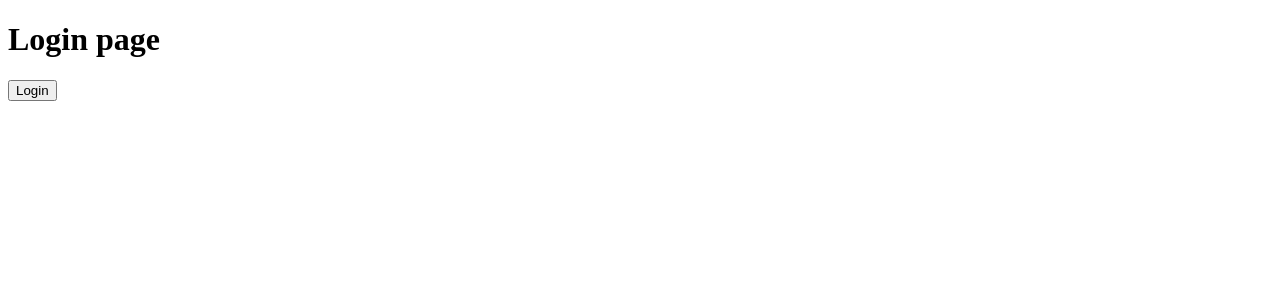
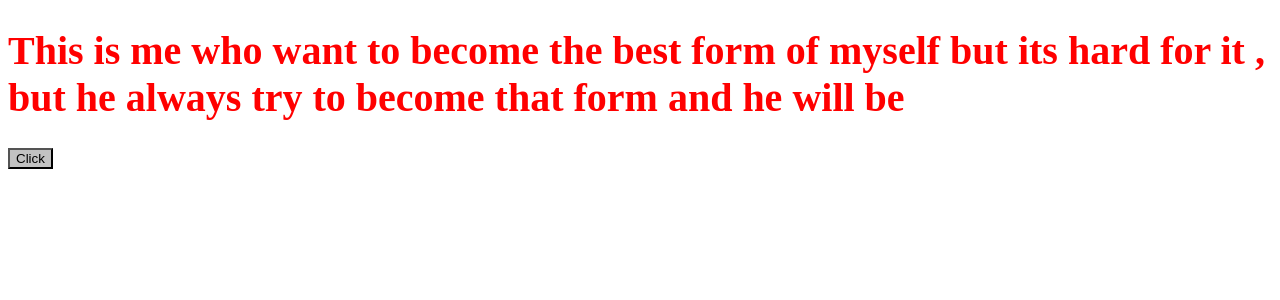
Before and after one commit to Aakashmid/ReactJsTutorial, a React (Vite) app in the folder ReactJsTut1/: page / in a window 1280 px wide. Shown: the top 300 px of the page. Built offline with nearby package versions, Linux system fonts and the light colour scheme.

Commit message:
inline css and mapping in react

```diff
--- a/ReactJsTut1/src/App.jsx
+++ b/ReactJsTut1/src/App.jsx
@@ -9,6 +9,8 @@ import { LiftingStateUp } from './Components/LiftingStateUp'
 import { LearnUseCallback } from './Components/LearnUseCallback'
 import { LearnCustomHooks } from './Components/LearnCustomHooks'
 import { LearnConditionalRendering } from './Components/LearnConditionalRendering'
+import { LearnMap } from './Components/LearnMap'
+import { LearnInlineCss } from './Components/LearnInlineCss'
 function App() {
   // const showdata=(d)=>{
   //   console.log(d);
@@ -36,8 +38,11 @@ function App() {
 
       {/* <LearnCustomHooks/> */}
 
-      <LearnConditionalRendering/>
+      {/* <LearnConditionalRendering/> */}
 
+      {/* <LearnMap/> */}
+
+      <LearnInlineCss/>
     </>
   )
 }
--- /dev/null
+++ b/ReactJsTut1/src/Components/LearnInlineCss.jsx
@@ -0,0 +1,15 @@
+
+
+export const LearnInlineCss = () => {
+
+    const btnStyle={
+        'color':'black',
+        'backgroundColor':'#9999'
+    }
+  return (
+    <>
+    <h1 style={{'fontSize':'40px', 'color':'red'}}>This is me who want to become the best form of myself but its hard for it , but he always try to become that form and he will be </h1>
+    <button style={btnStyle}>Click</button>
+    </>
+  )
+}
--- /dev/null
+++ b/ReactJsTut1/src/Components/LearnMap.jsx
@@ -0,0 +1,12 @@
+
+export const LearnMap = () => {
+    const data=['item1','item2','item3','item4','item5']
+  return (
+   <>
+   {/* here item is value and i is index value  */}
+    {data.map((item,i)=>(
+        <li>{i+1} {item}</li>
+        ))}
+   </>
+  )
+}
```
